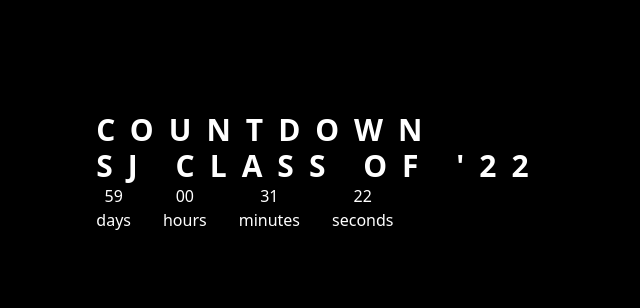
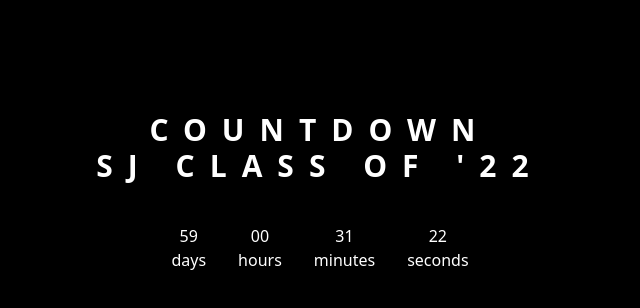
Before and after one commit to mahithsc/saint-johns-countdown, a Next.js app: page / in a window 1280 px wide. Shown: the top 308 px of the page, without its empty margins (0-640 px from the left). Built offline with nearby package versions, Linux system fonts and the light colour scheme; grey boxes are pictures that could not be loaded.

Commit message:
final commir

```diff
--- a/components/TimeWidget.tsx
+++ b/components/TimeWidget.tsx
@@ -12,7 +12,7 @@ const TimeWidget:NextPage<Props> = ({days, hours, minutes, seconds}) => {
   return (
     <div className='flex space-x-8'>
       <div className='flex flex-col items-center'>
-        <div className='text-white'>{days}</div>
+        <div className='text-white '>{days}</div>
         <div className='text-white'>days</div>
       </div>
       <div className='flex flex-col items-center'>
--- a/pages/index.tsx
+++ b/pages/index.tsx
@@ -59,9 +59,10 @@ const Home: NextPage = () => {
         {/* container for the grey box */}
         <div className='flex-1 flex justify-center items-center flex-col'>
           {/* The two title */}
-          <div className='fixed top-28'>
+          <div className='fixed top-28 flex flex-col items-center'>
             <Title />
             {/*this is the component which displays all the times*/}
+            <div className='h-10'></div>
             <TimeWidget days={days} hours={hours} minutes={minutes} seconds={seconds} />
           </div>
         </div>
```
